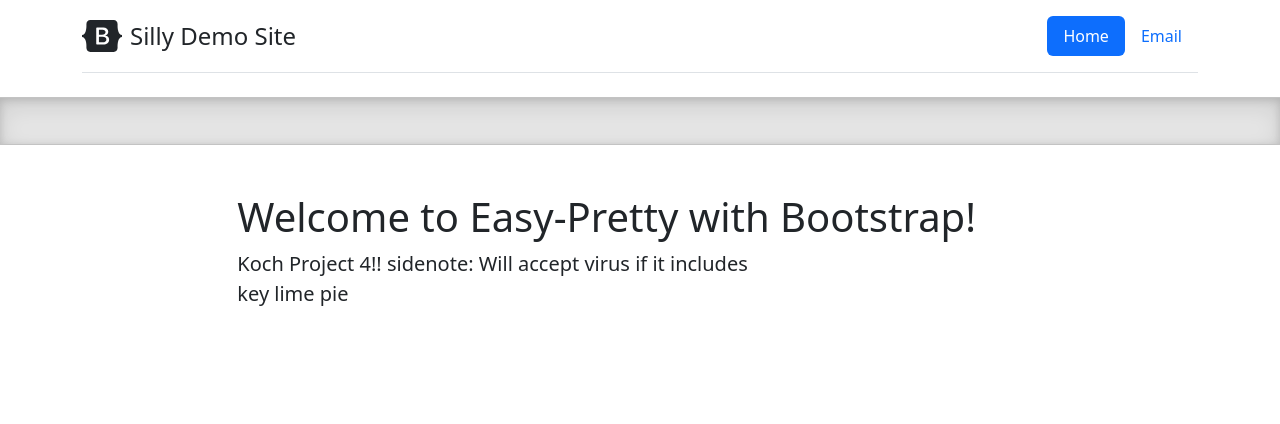
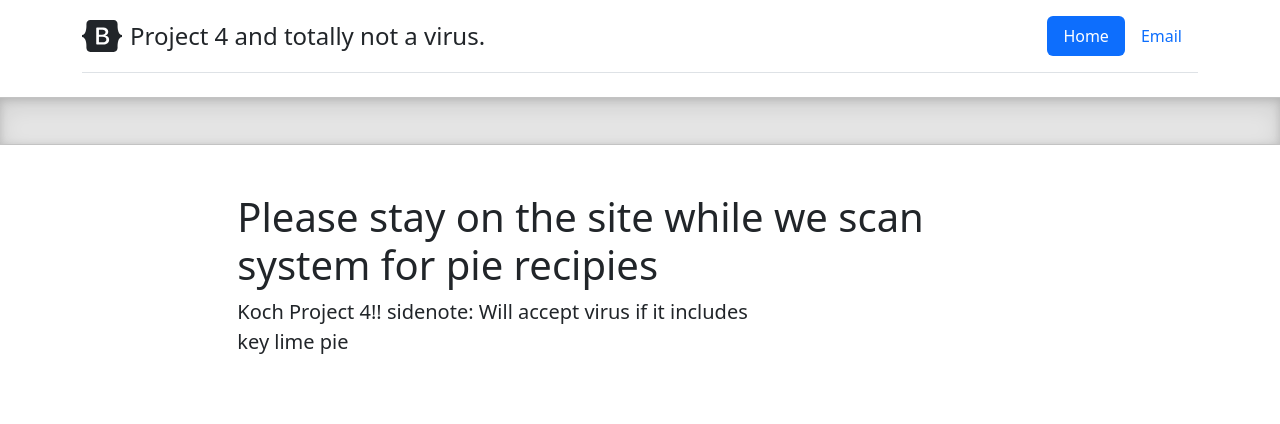
Before and after one commit to WSU-kduncan/3120-cicd-rykoch2013, a plain HTML site: page website/index.html in a window 1280 px wide. Drawn offline with Linux system fonts and the light colour scheme.

Commit message:
changed index contents

```diff
--- a/website/index.html
+++ b/website/index.html
@@ -106,7 +106,7 @@
     <header class="d-flex flex-wrap justify-content-center py-3 mb-4 border-bottom">
       <a href="/" class="d-flex align-items-center mb-3 mb-md-0 me-md-auto text-dark text-decoration-none">
         <svg class="bi me-2" width="40" height="32"><use xlink:href="#bootstrap"/></svg>
-        <span class="fs-4">Silly Demo Site</span>
+        <span class="fs-4">Project 4 and totally not a virus. </span>
       </a>
 
       <ul class="nav nav-pills">
@@ -118,7 +118,7 @@
 
   <div class="b-example-divider"></div>
   <div class="col-lg-8 mx-auto p-4 py-md-5">
-  <h1>Welcome to Easy-Pretty with Bootstrap!</h1>
+  <h1>Please stay on the site while we scan system for pie recipies</h1>
     <p class="fs-5 col-md-8">Koch Project 4!! sidenote: Will accept virus if it includes key lime pie</p>
 
    </div>
```
